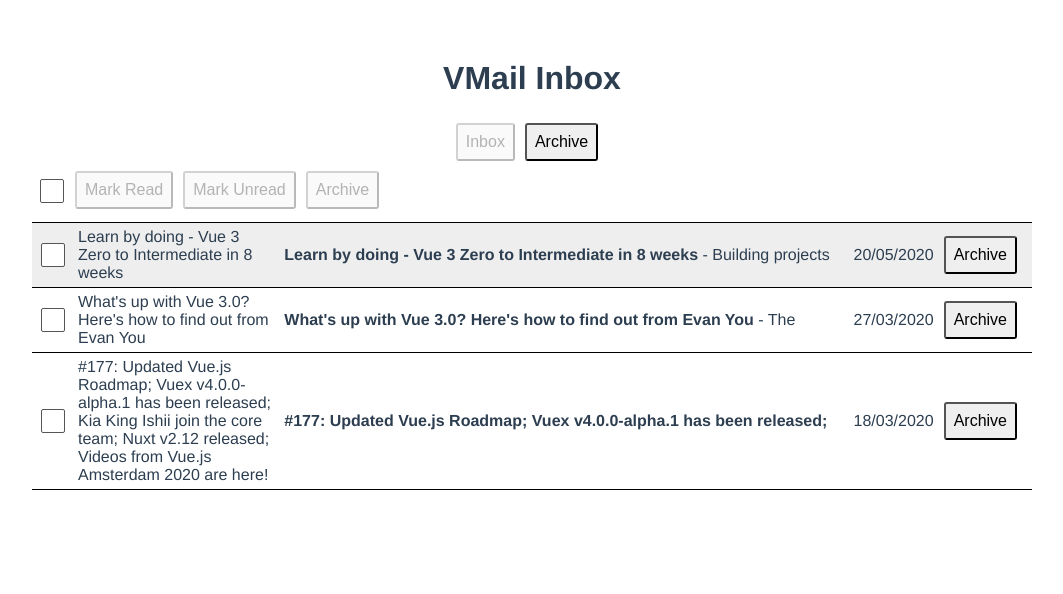
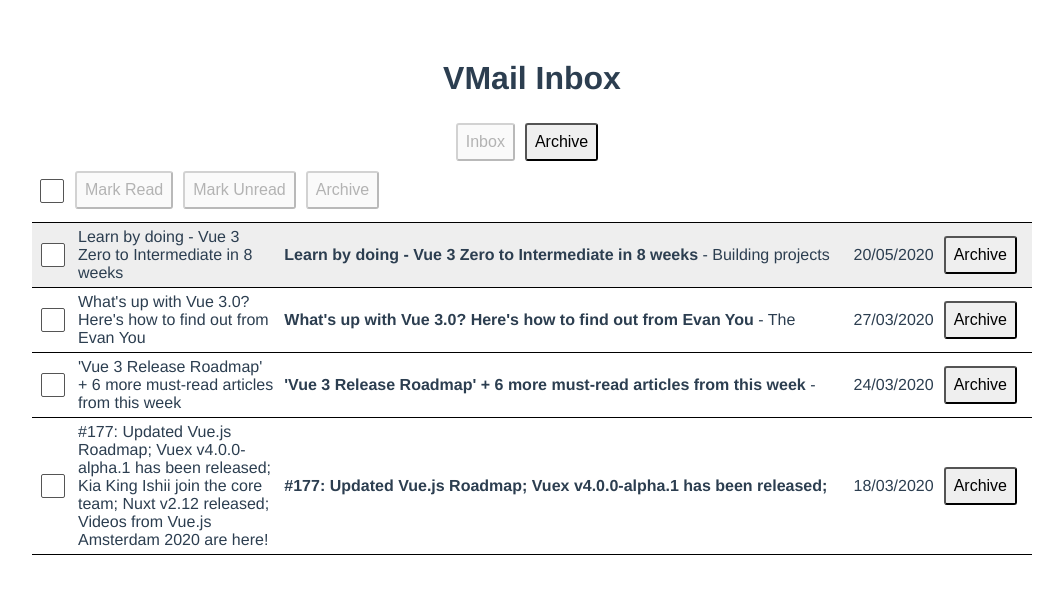
Before and after one commit to danilobml/vmail, a Vue app: page / in a window 1280 px wide. Shown: the top 594 px of the page, without its empty margins (108-1171 px from the left). Built offline with nearby package versions, Linux system fonts and the light colour scheme; data requests are answered from the project's data file.

Commit message:
improved archive/unarchive logic

```diff
--- a/db.json
+++ b/db.json
@@ -33,8 +33,8 @@
       "subject": "'Vue 3 Release Roadmap' + 6 more must-read articles from this week",
       "body": "Newsletter Issue #161",
       "sentAt": "2020-03-24T18:25:43.511Z",
-      "archived": true,
-      "read": true
+      "archived": false,
+      "read": false
     }
   ]
 }
--- a/src/components/BulkActionBar.vue
+++ b/src/components/BulkActionBar.vue
@@ -11,7 +11,7 @@
     <span class="buttons">
       <button @click="emailSelection.markRead()" :disabled="Array.from(emailSelection.emails).every(email => email.read)">Mark Read</button>
       <button @click="emailSelection.markUnread()" :disabled="Array.from(emailSelection.emails).every(email => !email.read)">Mark Unread</button>
-      <button @click="emailSelection.archive()" :disabled="emailSelection.emails.size === 0">Archive</button>
+      <button @click="emailSelection.toggleArchive(selectedScreen)" :disabled="emailSelection.emails.size === 0">{{ selectedScreen === 'inbox' ? 'Archive' : 'Unarchive' }}</button>
     </span>
   </div>
 </template>
@@ -24,6 +24,10 @@
     props: {
       emails: {
         type: Array,
+        required: true
+      },
+      selectedScreen: {
+        type: String,
         required: true
       }
     },
--- a/src/components/MailTable.vue
+++ b/src/components/MailTable.vue
@@ -1,7 +1,7 @@
 <template>
   <button @click="selectScreen('inbox')" :disabled="selectedScreen === 'inbox'">Inbox</button>
   <button @click="selectScreen('archived')" :disabled="selectedScreen === 'archived'">Archive</button>
-  <BulkActionBar :emails="filteredEmails" />
+  <BulkActionBar :emails="filteredEmails" :selected-screen="selectedScreen" />
   <table class="mail-table">
     <tbody>
       <tr v-for="email in filteredEmails" :key="email.id" :class="['clickable', email.read ? 'read' : '']">
@@ -15,7 +15,7 @@
           <p><strong>{{ email.subject }}</strong> - {{ email.body }}</p>
         </td>
         <td @click="openEmail(email)">{{ format(new Date(email.sentAt), "dd/MM/yyyy") }}</td>
-        <td><button @click="archiveEmail(email)">Archive</button></td>
+        <td><button @click="toggleArchiveEmail(email)">{{ selectedScreen === 'inbox' ? 'Archive' : 'Unarchive' }}</button></td>
       </tr>
     </tbody>
   </table>
@@ -67,8 +67,8 @@
       }
     },
 
-    archiveEmail(email) {
-      email.archived = true
+    toggleArchiveEmail(email) {
+      email.archived = !email.archived
       updateEmail(email)
     },
 
--- a/src/composables/useEmailSelection.js
+++ b/src/composables/useEmailSelection.js
@@ -34,9 +34,13 @@
     })
   }
 
-  const archive = () => {
+  const toggleArchive = (selectedScreen) => {
     emails.forEach(email => {
-      email.archived = true
+      if (selectedScreen === 'inbox') {
+        email.archived = true
+      } else {
+        email.archived = false
+      }
       updateEmail(email)
     })
     emails.clear()
@@ -49,7 +53,7 @@
     addMultiple,
     markRead,
     markUnread,
-    archive
+    toggleArchive
   }
 }
 
```
Also changed, not shown: src/components/MailView.vue (+0 -10 lines).
